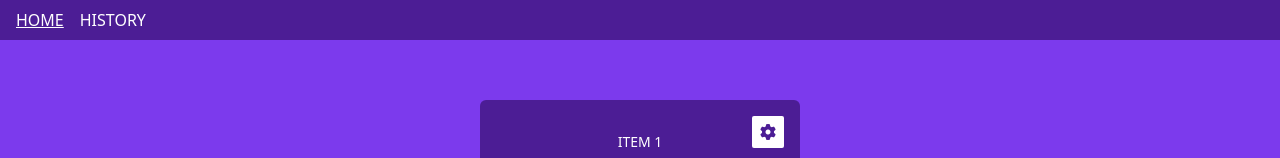
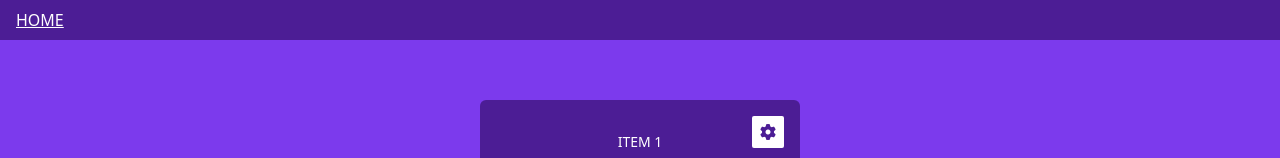
Before and after one commit to holgadosebastian/ciggie-tracker, a React (Create React App) app: page / in a window 1280 px wide. Shown: the top 158 px of the page. Built offline with nearby package versions, Linux system fonts and the light colour scheme.

Commit message:
Hide History page from Header navigation

```diff
--- a/src/layout/Header.js
+++ b/src/layout/Header.js
@@ -20,12 +20,12 @@
           >
             Home
           </Link>
-          <Link
+          {/* <Link
             to='/history'
             className={cn('uppercase', { underline: pathname === '/history' })}
           >
             History
-          </Link>
+          </Link> */}
         </nav>
       </Surface>
     </>
```
